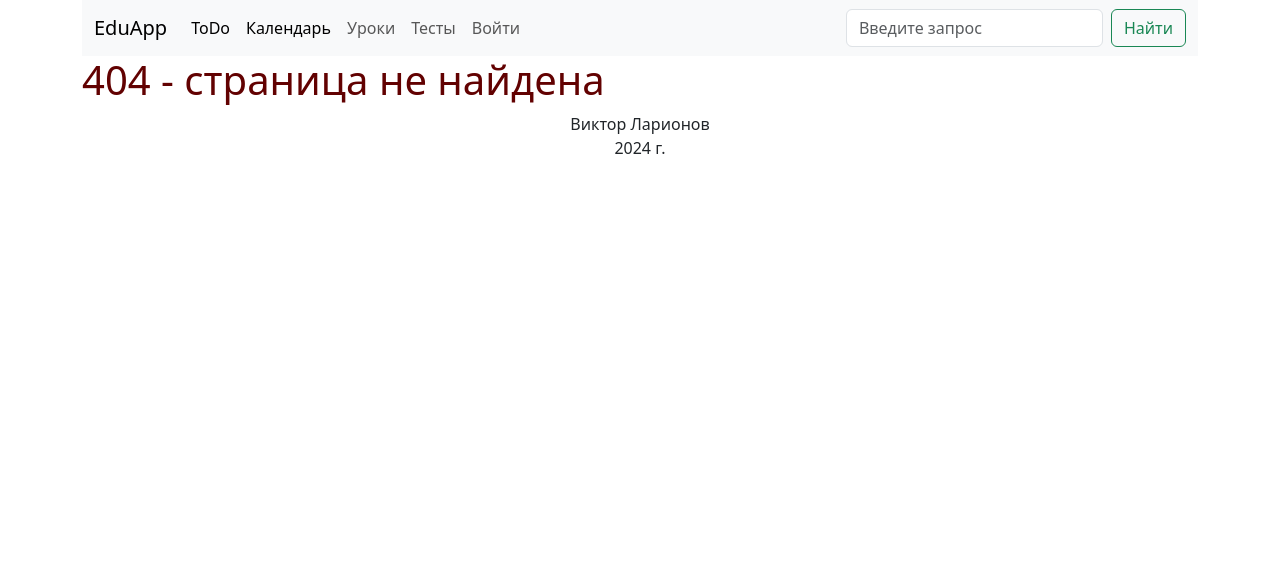
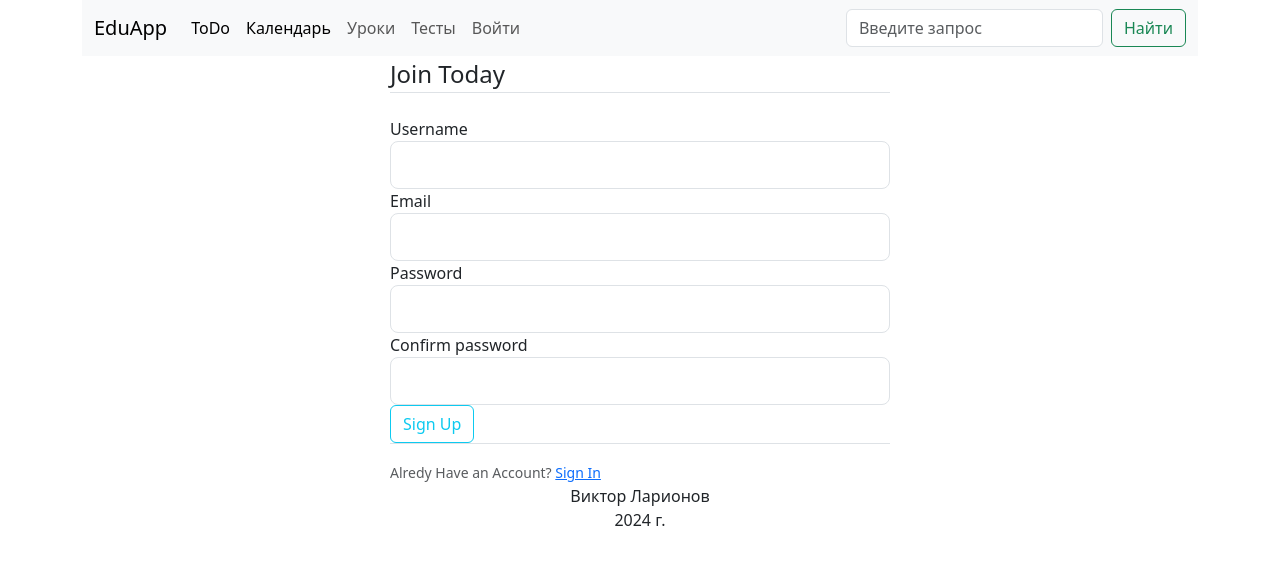
Before and after one commit to slavniy/todo_app, a Flask app: page /register in a window 1280 px wide. Shown: the top 565 px of the page. Run offline with Flask 3, Linux system fonts and the light colour scheme.

Commit message:
create new registration form with flask-wtf

```diff
--- /dev/null
+++ b/forms.py
@@ -0,0 +1,17 @@
+from flask_wtf import FlaskForm
+from wtforms import StringField, PasswordField, SubmitField, BooleanField
+from wtforms.validators import DataRequired, Length, Email, EqualTo
+
+
+class RegistationForm(FlaskForm):
+    username = StringField('Username', validators=[DataRequired(), Length(min=2, max=20)])
+    email = StringField('Email', validators=[DataRequired(), Email()])
+    password = PasswordField('Password', validators=[DataRequired()])
+    confirm_password = PasswordField('Confirm password', validators=[DataRequired(), EqualTo('password')])
+    submit = SubmitField('Sign Up')
+
+class LoginForm(FlaskForm):
+    email = StringField('Email', validators=[DataRequired(), Email()])
+    password = PasswordField('Password', validatords=[DataRequired()])
+    remember = BooleanField('Remember Me')
+    submit = SubmitField('Login')
--- a/main.py
+++ b/main.py
@@ -2,6 +2,7 @@ from flask import Flask, render_template, url_for, request, redirect, flash, ses
 from flask_sqlalchemy import SQLAlchemy
 from datetime import datetime
 from hashlib import md5
+from forms import RegistationForm, LoginForm
 SALT = 'JAKLDFJ@ajsflj(@kdsf@@@!19435f)'
 import json
 
@@ -125,6 +126,20 @@ def signup():
             #     return 'Что-то пошло не так!'
     return render_template('signup.html')
 
+@app.route('/register', methods=["POST", "GET"])
+def register():
+    form = RegistationForm()
+    if form.validate_on_submit():
+        flash(f'Account created for {form.username.data}!', 'info')
+        return redirect(url_for('index'))
+    return render_template('register.html', form=form)
+
+@app.route('/log')
+def log():
+    form = LoginForm()
+    return render_template('log.html', form=form)
+
+
 @app.route('/calendar', methods=['GET', 'POST'])
 def calendar():
     if request.method == 'POST':
--- a/static/css/main.css
+++ b/static/css/main.css
@@ -21,3 +21,8 @@ footer{
     background-color: skyblue;
     color:blue;
 }
+
+.auth-form{
+    width: 500px;
+    margin: auto;
+}
--- /dev/null
+++ b/templates/register.html
@@ -0,0 +1,67 @@
+{% extends 'base.html' %}
+{% block title %}
+Регистрация
+{% endblock %}
+
+{% block content %}
+    <div class="auth-form">
+        <form action="" method="POST" class="">
+            {{ form.hidden_tag() }}
+            <fieldset class="form-group">
+                <legend class="border-bottom mb-4">Join Today</legend>
+                <div class="form-group">
+                    {{ form.username.label(class="form-control-label") }}
+                    {% if form.username.errors %}
+                        {{ form.username(class="form-control form-control-lg is-invalid") }}
+                        {% for error in form.username.errors %}
+                            <span>{{ error }}</span>
+                        {% endfor %}
+                    {% else %}
+                        {{ form.username(class="form-control form-control-lg") }}
+                    {% endif %}
+                </div>
+                <div class="form-group">
+                    {{ form.email.label(class="form-control-label") }}
+                    {% if form.email.errors %}
+                    {{ form.email(class="form-control form-control-lg is-invalid") }}
+                        {% for error in form.email.errors %}
+                            <span>{{ error }}</span>
+                        {% endfor %}
+                    {% else %}
+                        {{ form.email(class="form-control form-control-lg") }}
+                    {% endif %}
+                </div>
+                <div class="form-group">
+                    {{ form.password.label(class="form-control-label") }}
+                    {% if form.password.errors %}
+                    {{ form.password(class="form-control form-control-lg is-invalid") }}
+                        {% for error in form.password.errors %}
+                            <span>{{ error }}</span>
+                        {% endfor %}
+                    {% else %}
+                        {{ form.password(class="form-control form-control-lg") }}
+                    {% endif %}
+                </div>
+                <div class="form-group">
+                    {{ form.confirm_password.label(class="form-control-label") }}
+                    {% if form.confirm_password.errors %}
+                    {{ form.confirm_password(class="form-control form-control-lg is-invalid") }}
+                        {% for error in form.confirm_password.errors %}
+                            <span>{{ error }}</span>
+                        {% endfor %}
+                    {% else %}
+                        {{ form.confirm_password(class="form-control form-control-lg") }}
+                    {% endif %}
+                </div>
+            </fieldset>
+            <div class="form-group">
+                {{ form.submit(class="btn btn-outline-info") }}
+            </div>
+            <div class="border-top pt-3">
+                <small class="text-muted">
+                    Alredy Have an Account? <a class="ml-2" href="{{ url_for('login') }}">Sign In</a>
+                </small>
+            </div>
+        </form>
+    </div>
+{% endblock %}
```
Also changed, not shown: templates/calendar.html (+8 -6 lines), instance/task.db.
